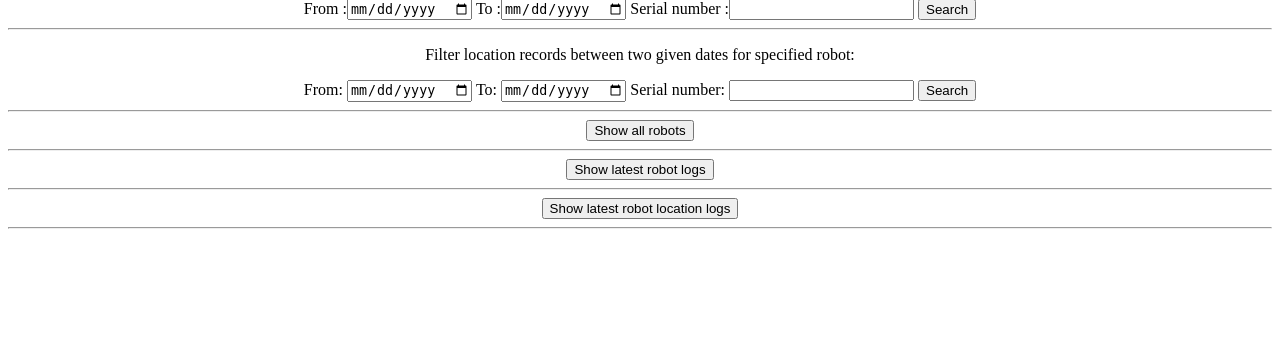
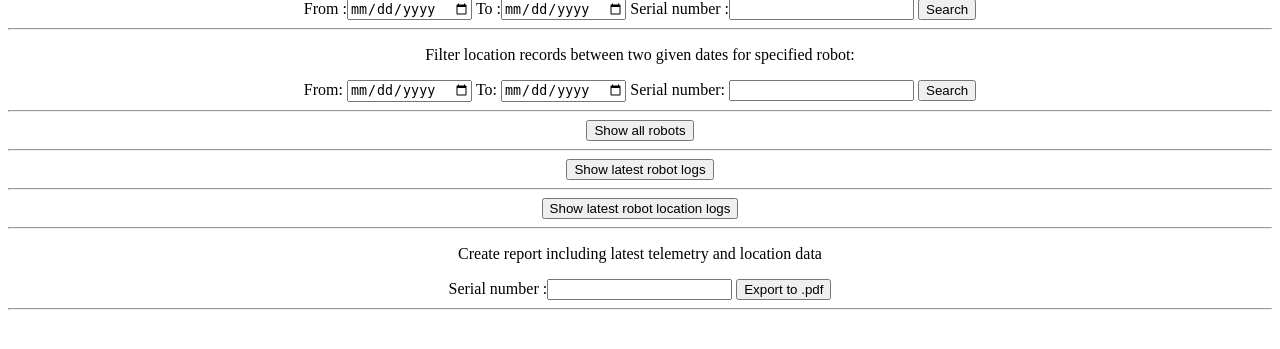
Before and after one commit to Kaczk0vsky/robots_beb, a Django app: page /user_view/ in a window 1280 px wide. Shown: the part 133-482 px from the top of the page. Run offline with Django 4.2, Linux system fonts and the light colour scheme; the visitor is signed in with stand-in values (Sample User, id 1); parts of the project's set-up code (start-up, migrations or seed data) failed here and were passed over.

Commit message:
feat: added exporting to .pdf

```diff
--- a/app1/serializers.py
+++ b/app1/serializers.py
@@ -19,4 +19,4 @@ class GroupSerializer(serializers.HyperlinkedModelSerializer):
 class RobotSerializer(serializers.Serializer):
     class Meta:
         model = Robot
-        fields = ["serial_number", "production_date", "type", "company"]
+        fields = "__all__"
--- a/app1/templates/user.html
+++ b/app1/templates/user.html
@@ -32,6 +32,11 @@
 
             <hr />
             <input type="submit" value="Show latest robot location logs" name="return_latest_location" />
+
+            <hr />
+            <p>Create report including latest telemetry and location data</p>
+            Serial number :<input type="text" name="serial_number_export" />
+            <input type="submit" value="Export to .pdf" name="create_report" />
             <hr />
 
         </form>
--- a/app1/views.py
+++ b/app1/views.py
@@ -6,14 +6,16 @@ from django.conf import settings
 from django.db.models.signals import post_save
 from django.dispatch import receiver
 from django.contrib.auth.mixins import PermissionRequiredMixin
-from rest_framework import viewsets, permissions, authentication, filters
+from django_filters.rest_framework import DjangoFilterBackend
+from rest_framework import viewsets, permissions, authentication
+from rest_framework.filters import SearchFilter, OrderingFilter
 from rest_framework.views import APIView
 from rest_framework.response import Response
 from rest_framework.permissions import IsAdminUser, IsAuthenticated
 from rest_framework.authtoken.models import Token
 from rest_framework.pagination import PageNumberPagination
-
 from rest_framework.authentication import SessionAuthentication, BasicAuthentication
+from xhtml2pdf import pisa
 
 import requests
 import datetime
@@ -50,6 +52,11 @@ class UserView(APIView):
 
     permission_classes = [IsAuthenticated]
     pagination_class = PageNumberPagination
+    serializer_class = RobotSerializer
+    filter_backends = [DjangoFilterBackend, SearchFilter, OrderingFilter]
+    filterset_fields = ["__all__"]
+    ordering_fields = ["__all__"]
+    ordering = ["serial_number"]
     template = loader.get_template("user.html")
 
     def get(self, request, format=None):
@@ -333,7 +340,7 @@ class UserView(APIView):
                     .all()
                 )
                 for index in sensor_id_location:
-                    temp_data = {
+                    temp_location = {
                         f"Robot serial - {element} - sensor id: {index}": SensorLog.objects.filter(
                             sensor_id=Sensor.objects.get(id=index),
                         )
@@ -344,8 +351,51 @@ class UserView(APIView):
                         )
                         .last()
                     }
-                    data.update(temp_data)
+                    location_logs.update(temp_location)
 
+            return Response(data)
+
+        elif "create_report" in request.POST:
+            serial = request.POST.get("serial_number_export")
+
+            data = ""
+            sensor_id_telemetry = (
+                Sensor.objects.filter(
+                    type="telemetry",
+                    robot_id=Robot.objects.get(
+                        pk=serial,
+                    ),
+                )
+                .values_list("id", flat=True)
+                .all()
+            )
+            sensor_id_location = (
+                Sensor.objects.filter(
+                    type="location",
+                    robot_id=Robot.objects.get(
+                        pk=serial,
+                    ),
+                )
+                .values_list("id", flat=True)
+                .all()
+            )
+
+            for index in sensor_id_telemetry:
+                temp_data = f'Robot serial: {serial}, sensor id: {index}, sensor type: telemetry - {SensorLog.objects.filter(sensor_id=Sensor.objects.get(id=index)).values("timestamp","telemetry_humidity","telemetry_temperature", "telemetry_pressure").last()}'
+                data += temp_data
+
+            for index in sensor_id_location:
+                temp_data = f'Robot serial: {serial}, sensor id: {index}, sensor type: location - {SensorLog.objects.filter(sensor_id=Sensor.objects.get(id=index)).values("timestamp","location_latitude","location_longitude").last()}'
+                data += temp_data
+
+            result_file = open("robot_logs.pdf", "w+b")
+            pisa_status = pisa.CreatePDF(data, dest=result_file)
+            result_file.close()
+
+            if pisa_status.err:
+                data = "An error occuered during exporting .pdf file..."
+            else:
+                data = "Exported to .pdf"
             return Response(data)
 
 
--- a/requirements.txt
+++ b/requirements.txt
@@ -12,3 +12,4 @@ channels_redis>=4.0.0
 ndg-httpsclient>=0.5.1
 requests>=2.28.2
 django-filter>=22.1
+xhtml2pdf>=0.2.9
--- a/robot/helper.py
+++ b/robot/helper.py
@@ -4,6 +4,7 @@ import datetime
 import random
 from django.conf import settings
 from django.utils import timezone
+from django.contrib.staticfiles import finders
 from paho.mqtt import client as mqtt
 
 os.environ.setdefault("DJANGO_SETTINGS_MODULE", "task1_beb.settings")
```
